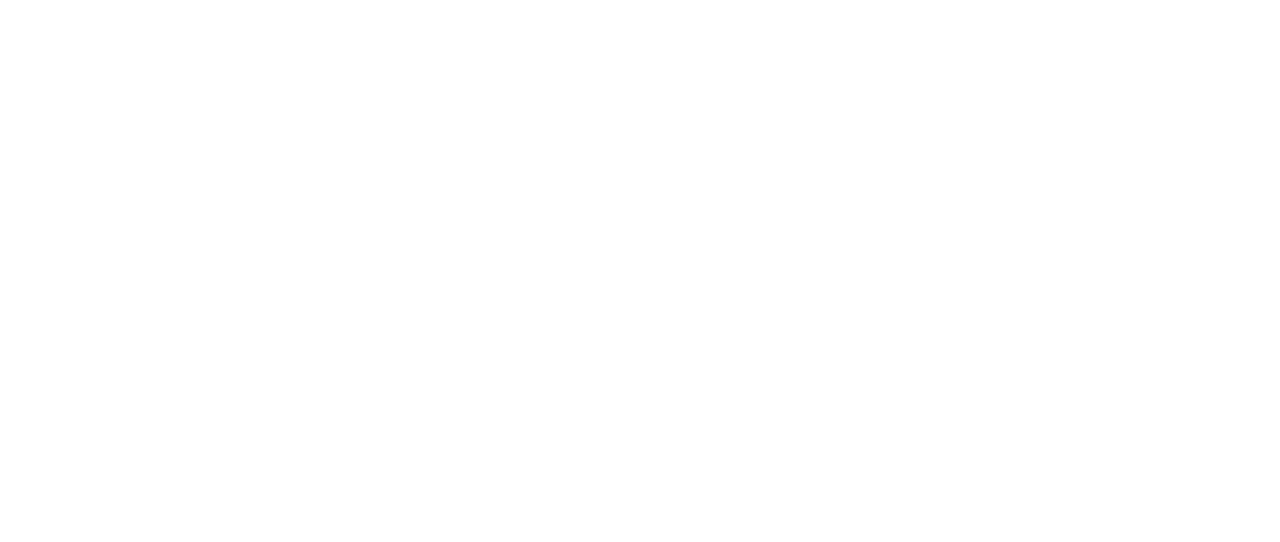
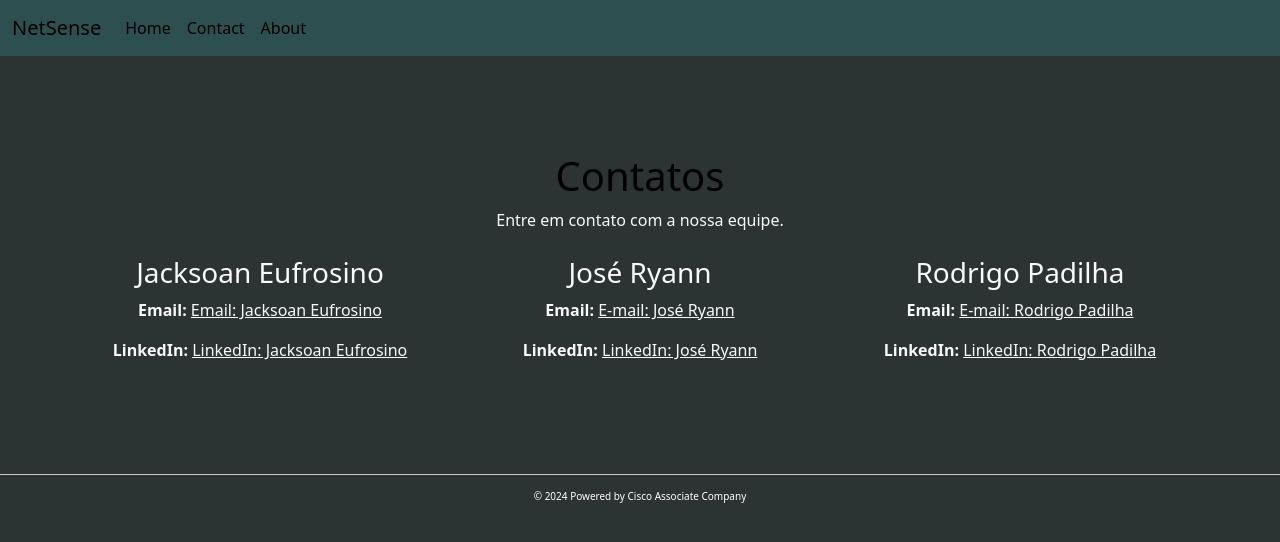
Before and after one commit to Jacksoan-Eufrosino/NetSense, a plain HTML site: page contact.html in a window 1280 px wide. Drawn offline with nearby package versions, Linux system fonts and the light colour scheme.

Commit message:
Arquivo contact.html ATUALIZADO, arquivo styles.css ATUALIZADO

```diff
--- a/contact.html
+++ b/contact.html
@@ -1,12 +1,77 @@
 <!DOCTYPE html>
-<html lang="pt-br">
-<head>
-    <meta charset="UTF-8">
-    <meta name="viewport" content="width=device-width, initial-scale=1.0">
-    <title>Contato</title>
-    <meta name="description" content="Área de contato.">
-</head>
-<body>
+<html lang="en">
+  <head>
+    <meta charset="UTF-8" />
+    <meta name="viewport" content="width=device-width, initial-scale=1.0" />
+    <link
+      href="https://cdn.jsdelivr.net/npm/bootstrap@5.3.3/dist/css/bootstrap.min.css"
+      rel="stylesheet"
+      integrity="sha384-QWTKZyjpPEjISv5WaRU9OFeRpok6YctnYmDr5pNlyT2bRjXh0JMhjY6hW+ALEwIH"
+      crossorigin="anonymous"
+    />
+    <link rel="stylesheet" type="text/css" href="styles.css" />
+    <meta name="description" content="Página de contato.">
+    <title>Contato - NetSense</title>
+  </head>
+  <body>
+    <!-- Navbar -->
+    <nav class="navbar navbar-expand-lg" id="navbar">
+      <div class="container-fluid">
+        <a class="navbar-brand" href="#">NetSense</a>
+        <div class="collapse navbar-collapse" id="navbarSupportedContent">
+          <ul class="navbar-nav me-auto mb-2 mb-lg-0">
+            <li class="nav-item">
+              <a class="nav-link" href="index.html">Home</a>
+            </li>
+            <li class="nav-item">
+              <a class="nav-link active" aria-current="page" href="contact.html">Contact</a>
+            </li>
+            <li class="nav-item">
+              <a class="nav-link" href="#">About</a>
+            </li>
+          </ul>
+        </div>
+      </div>
+    </nav>
 
-</body>
+    <div class="container text-center my-5 py-5">
+      <h1>Contatos</h1>
+      <p class="text-light">Entre em contato com a nossa equipe.</p>
+
+      <div class="row mt-4">
+        <!-- Autor 1 -->
+        <div class="col-md-4 text-light">
+          <h3>Jacksoan Eufrosino</h3>
+          <p><strong>Email:</strong> <a href="mailto:jacksoan.eufrosino@academico.ifpb.edu.br" class="text-light">Email: Jacksoan Eufrosino</a></p>
+          <p><strong>LinkedIn:</strong> <a href="https://www.linkedin.com/in/jacksoan-eufrosino-058a3b175/" target="_blank" class="text-light">LinkedIn: Jacksoan Eufrosino</a></p>
+        </div>
+
+        <!-- Autor 2 -->
+        <div class="col-md-4 text-light">
+          <h3>José Ryann</h3>
+          <p><strong>Email:</strong> <a href="mailto:jose.ryann@academico.ifpb.edu.br" class="text-light">E-mail: José Ryann</a></p>
+          <p><strong>LinkedIn:</strong> <a href="https://www.linkedin.com/in/jos%C3%A9-ryann/" target="_blank" class="text-light">LinkedIn: José Ryann</a></p>
+        </div>
+
+        <!-- Autor 3 -->
+        <div class="col-md-4 text-light">
+          <h3>Rodrigo Padilha</h3>
+          <p><strong>Email:</strong> <a href="mailto:jose.rodrigo@academico.ifpb.edu.br" class="text-light">E-mail: Rodrigo Padilha</a></p>
+          <p><strong>LinkedIn:</strong> <a href="https://www.linkedin.com/in/rodrigo-padilha-5663152b6/" target="_blank" class="text-light">LinkedIn: Rodrigo Padilha</a></p>
+        </div>
+      </div>
+    </div>
+
+
+    <footer class="footer">
+        <p>© 2024 Powered by Cisco Associate Company</a></p>
+    </footer>
+
+    <script
+      src="https://cdn.jsdelivr.net/npm/bootstrap@5.3.3/dist/js/bootstrap.bundle.min.js"
+      integrity="sha384-YvpcrYf0tY3lHB60NNkmXc5s9fDVZLESaAA55NDzOxhy9GkcIdslK1eN7N6jIeHz"
+      crossorigin="anonymous"
+    ></script>
+
+  </body>
 </html>
--- a/styles.css
+++ b/styles.css
@@ -29,3 +29,16 @@ footer {
 .table-hover tbody tr:hover {
   background-color: #2e4f4f !important; /* Cor ao passar o mouse */
 }
+
+.footer {
+  display: flex;
+  align-items: center;
+  justify-content: center;
+  max-width: 100%;
+  height: 60px;
+  width: 100%;
+  font-size: 10px;
+  color: #ffffff;
+  border-top: 1px solid #ccc;
+  gap: 1rem;
+}
```
Also changed, not shown: index.html (+2 -1 lines).
